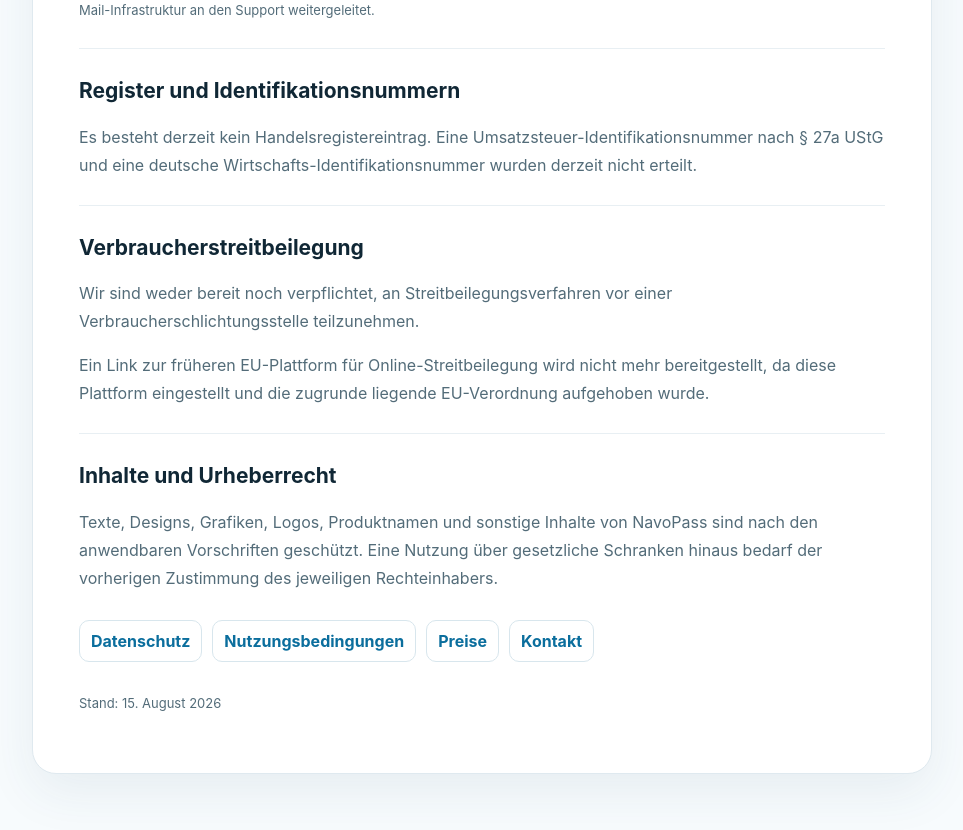
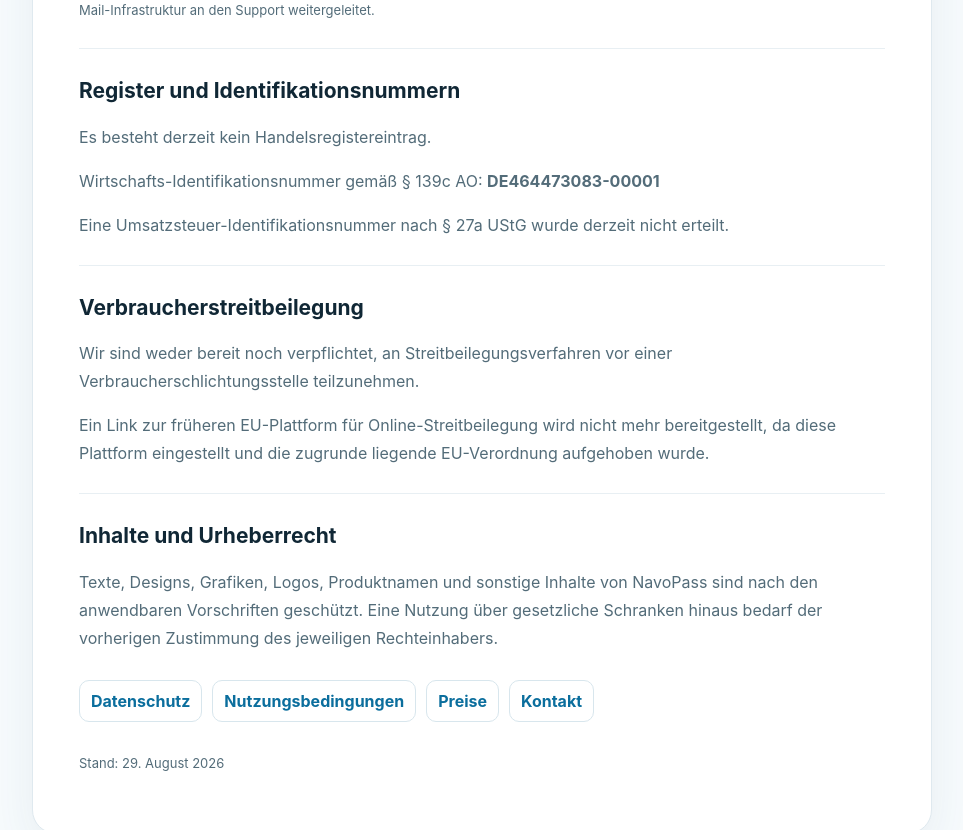
Before and after one commit to acciento89-bot/navopass, a Next.js app: page /impressum in a window 1280 px wide. Shown: the part 1400-2230 px from the top of the page, without its empty margins (158-1121 px from the left). Built offline with nearby package versions, Linux system fonts and the light colour scheme; no server answers.

Commit message:
Add W-IdNr. to NavoPass imprint

```diff
--- a/app/impressum/page.tsx
+++ b/app/impressum/page.tsx
@@ -38,7 +38,9 @@ export default function ImprintPage() {
 
           <section>
             <h2>Register und Identifikationsnummern</h2>
-            <p>Es besteht derzeit kein Handelsregistereintrag. Eine Umsatzsteuer-Identifikationsnummer nach § 27a UStG und eine deutsche Wirtschafts-Identifikationsnummer wurden derzeit nicht erteilt.</p>
+            <p>Es besteht derzeit kein Handelsregistereintrag.</p>
+            <p>Wirtschafts-Identifikationsnummer gemäß § 139c AO: <strong>DE464473083-00001</strong></p>
+            <p>Eine Umsatzsteuer-Identifikationsnummer nach § 27a UStG wurde derzeit nicht erteilt.</p>
           </section>
 
           <section>
@@ -58,7 +60,7 @@ export default function ImprintPage() {
             <Link href="/preise">Preise</Link>
             <Link href="/kontakt">Kontakt</Link>
           </nav>
-          <p className={styles.meta}>Stand: 15. August 2026</p>
+          <p className={styles.meta}>Stand: 29. August 2026</p>
         </article>
       </main>
     </PublicShell>
```
